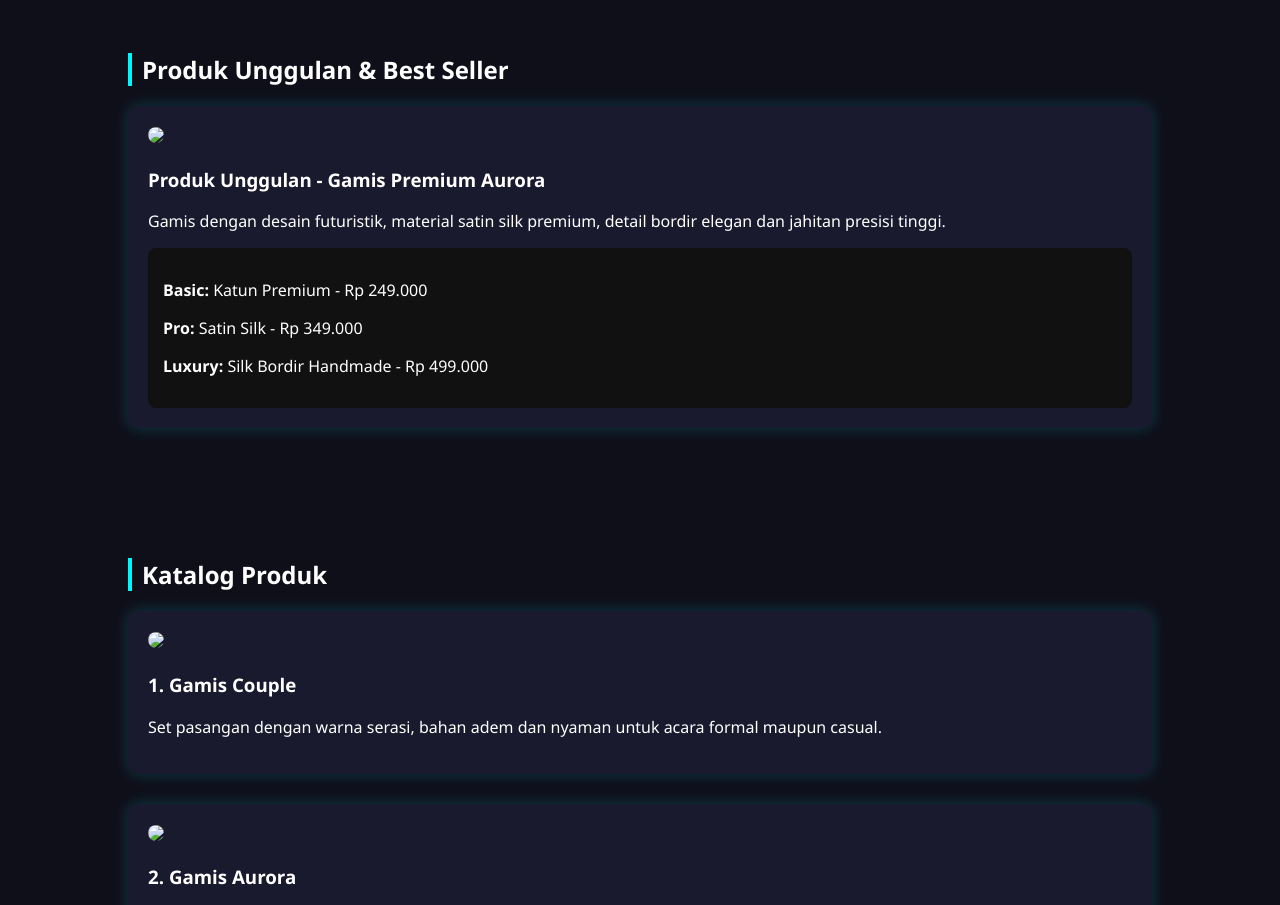
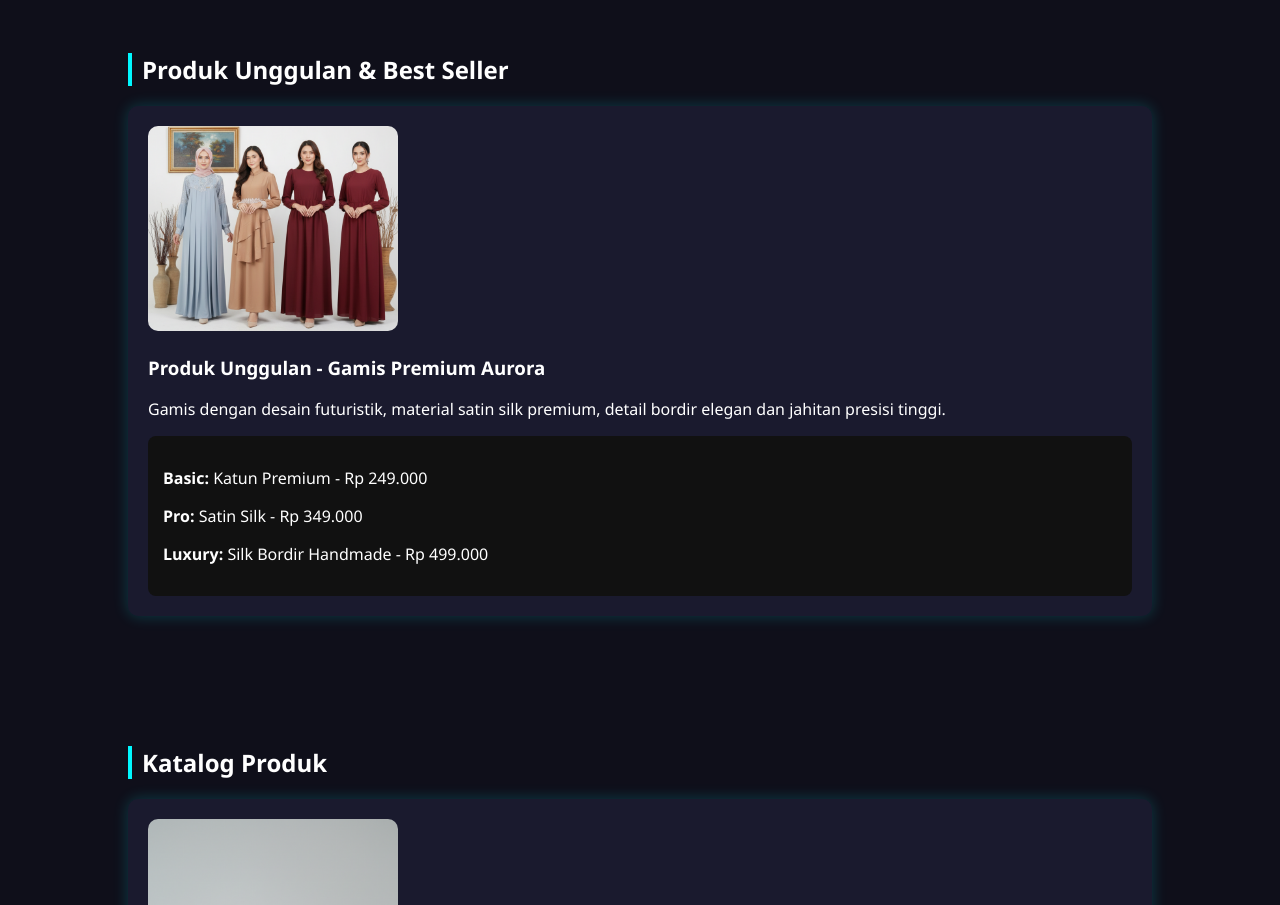
Before and after one commit to xXinthynk-cpu/lunatic-fashion-store-2, a plain HTML site: page index.html in a window 1280 px wide. Shown: the part 220-1125 px from the top of the page. Drawn offline with Linux system fonts and the light colour scheme.

Commit message:
Update index.html

```diff
--- a/index.html
+++ b/index.html
@@ -116,7 +116,7 @@ FB: Lunatic Fashion
 <h2>Produk Unggulan & Best Seller</h2>
 
 <div class="product">
-<img src="assets/images/produk-unggulan.jpg" onclick="openPopup(this.src)">
+<img src="assets/images/produk_unggulan1.png" onclick="openPopup(this.src)">
 <h3>Produk Unggulan - Gamis Premium Aurora</h3>
 <p>Gamis dengan desain futuristik, material satin silk premium, detail bordir elegan dan jahitan presisi tinggi.</p>
 
@@ -134,19 +134,19 @@ FB: Lunatic Fashion
 <h2>Katalog Produk</h2>
 
 <div class="product">
-<img src="assets/images/gamis-couple.jpg" onclick="openPopup(this.src)">
+<img src="assets/images/couple_produk.png" onclick="openPopup(this.src)">
 <h3>1. Gamis Couple</h3>
 <p>Set pasangan dengan warna serasi, bahan adem dan nyaman untuk acara formal maupun casual.</p>
 </div>
 
 <div class="product">
-<img src="assets/images/gamis-aurora.jpg" onclick="openPopup(this.src)">
+<img src="assets/images/produk1.png" onclick="openPopup(this.src)">
 <h3>2. Gamis Aurora</h3>
 <p>Desain modern minimalis, cocok untuk pesta, pengajian, dan acara keluarga.</p>
 </div>
 
 <div class="product">
-<img src="assets/images/celana-anak.jpg" onclick="openPopup(this.src)">
+<img src="assets/images/celana_anak1" onclick="openPopup(this.src)">
 <h3>3. Celana Skena Anak (7–12 Tahun)</h3>
 <p>Model trendy kekinian, bahan stretch premium, nyaman dipakai bermain maupun jalan-jalan.</p>
 </div>
```
